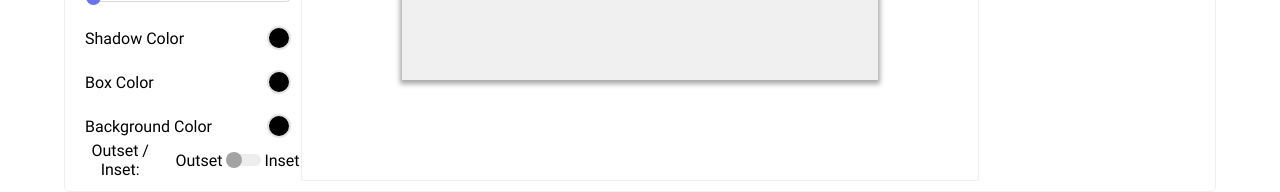
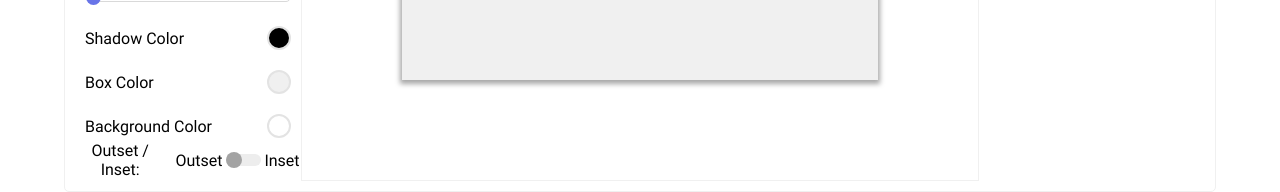
Before and after one commit to MaximeEsnol/BoxShadowGenerator, a React (Create React App) app: page / in a window 1280 px wide. Shown: the part 353-545 px from the top of the page. Built offline with nearby package versions, Linux system fonts and the light colour scheme.

Commit message:
FIX: defaultColor not shows

```diff
--- a/src/components/ColorPicker.js
+++ b/src/components/ColorPicker.js
@@ -6,7 +6,7 @@ import { debounce } from 'lodash';
 import './../css/color-picker.css';
 
 const ColorPicker = ({ label, handler, defaultColor }) => {
-    const formatted = useRef("rgba(0,0,0,1)");
+    const formatted = useRef("rgba(" + defaultColor.r + ", " + defaultColor.g + ", " + defaultColor.b + ", " + defaultColor.a + ")");
     const [opened, setOpened] = useState(false);
     const [color, setColor] = useState( {rgb: defaultColor });
 
```
